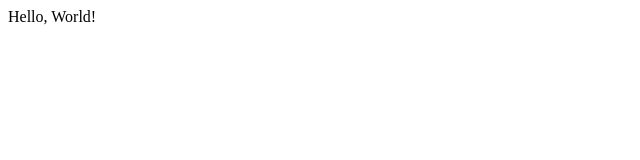
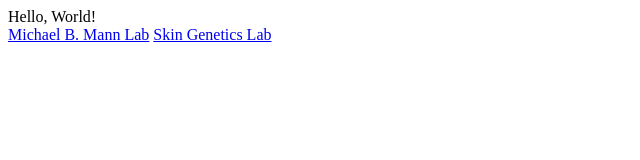
Before and after one commit to mbmann/mbmann.github.io, a plain HTML site: page index.html in a window 1280 px wide. Shown: the whole page, without its empty margins (0-640 px from the left). Drawn offline with Linux system fonts and the light colour scheme.

Commit message:
Update index.html

```diff
--- a/index.html
+++ b/index.html
@@ -1 +1,5 @@
 <div> Hello, World! </div>
+
+<a href="http://labpages2.moffitt.org/mann_m/">Michael B. Mann Lab</a>
+
+<a href="http://mbmann.gethub.io/Skin_genetics_lab/">Skin Genetics Lab</a>
```
